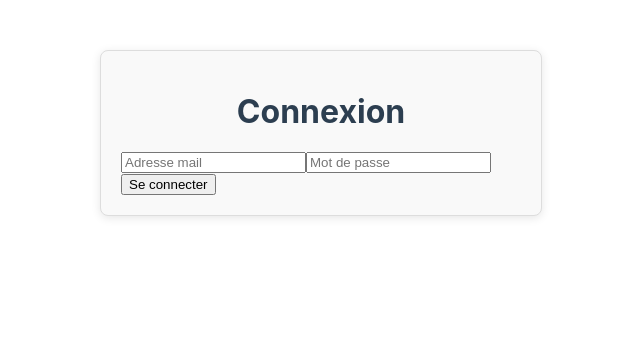
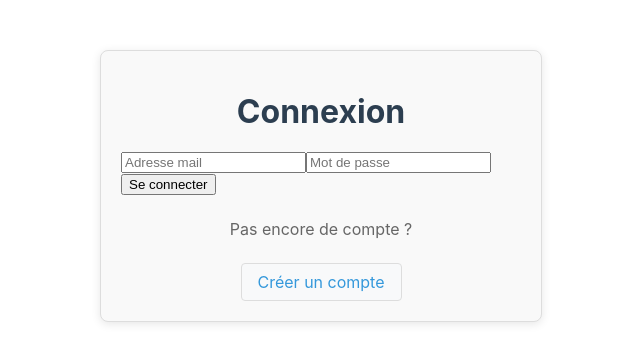
Before and after one commit to AnisseO/benevol-check, a React (Create React App) app: page / in a window 1280 px wide. Shown: the top 362 px of the page, without its empty margins (319-959 px from the left). Built offline with nearby package versions, Linux system fonts and the light colour scheme; no server answers.

Commit message:
btn créer compte

```diff
--- a/src/pages/Connexion.js
+++ b/src/pages/Connexion.js
@@ -2,6 +2,8 @@ import '../styles/Connexion.css';
 import React, { useState } from 'react';
 import { useNavigate } from 'react-router-dom';
 import { login } from '../services/auth';
+import { Link } from 'react-router-dom';
+
 
 const Connexion = () => {
   const [email, setEmail] = useState('');
@@ -48,7 +50,12 @@ const Connexion = () => {
         <button type="submit">Se connecter</button>
       </form>
 
-
+      <div className="auth-switch">
+      <p>Pas encore de compte ?</p>
+      <Link to="/inscription" className="auth-link">
+        Créer un compte
+      </Link>
+    </div>
     </div>
   );
 };
--- a/src/pages/Inscription.js
+++ b/src/pages/Inscription.js
@@ -61,6 +61,10 @@ const Inscription = () => {
 
         <button type="submit">S'inscrire</button>
       </form>
+
+      <p className="login-link">
+        Déjà un compte ? <a href="/">Se connecter</a>
+      </p>
     </div>
   );
 };
--- a/src/styles/Connexion.css
+++ b/src/styles/Connexion.css
@@ -52,3 +52,26 @@
 .connexion-form button:hover {
   background-color: #0056b3;
 }
+
+.auth-switch {
+  text-align: center;
+  margin-top: 1.5rem;
+  color: #666;
+}
+
+.auth-link {
+  display: inline-block;
+  margin-top: 0.5rem;
+  padding: 8px 16px;
+  background-color: #f8f9fa;
+  color: #3498db;
+  text-decoration: none;
+  border-radius: 4px;
+  border: 1px solid #ddd;
+  transition: all 0.3s ease;
+}
+
+.auth-link:hover {
+  background-color: #e9ecef;
+  border-color: #3498db;
+}
```
